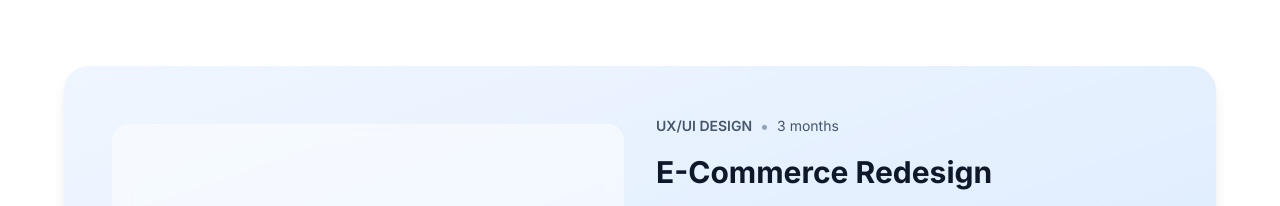
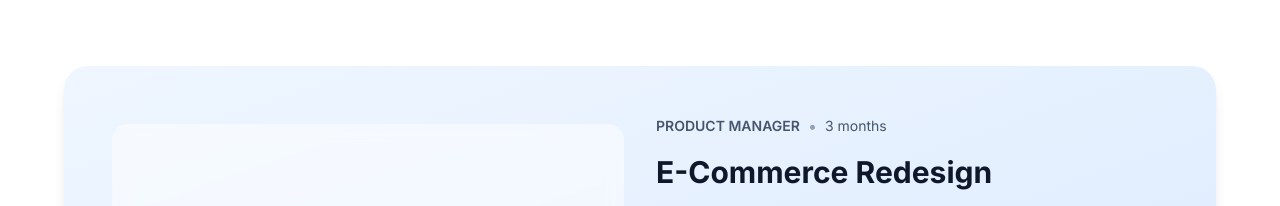
Before and after one commit to huynhthithanhthuy/My_Portfolio, a Next.js app: page / in a window 1280 px wide. Shown: the part 1790-1996 px from the top of the page. Built offline with nearby package versions, Linux system fonts and the light colour scheme.

Commit message:
edit 29/1

```diff
--- a/app/data/data.ts
+++ b/app/data/data.ts
@@ -10,7 +10,7 @@ import {
 export const caseStudies: CaseStudy[] = [
   {
     title: "E-Commerce Redesign",
-    category: "UX/UI Design",
+    category: "Product Manager",
     role: "Lead Designer",
     duration: "3 months",
     image: "🛍️",
```
